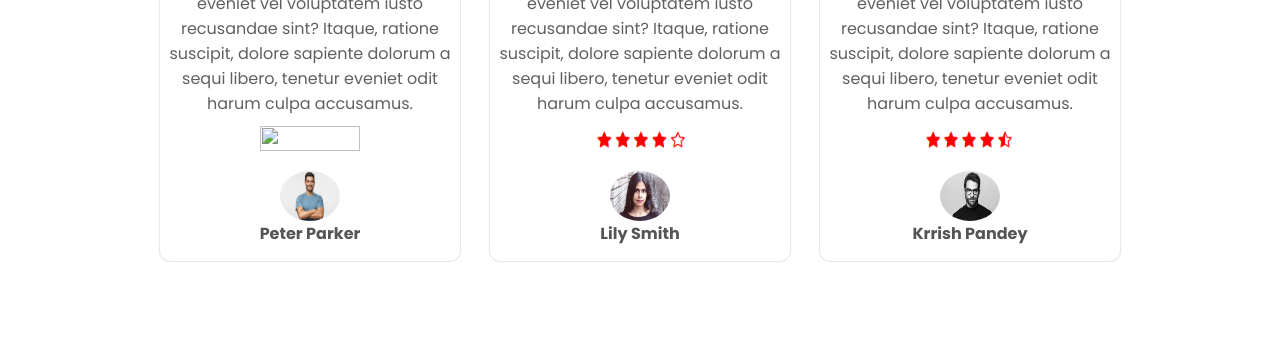
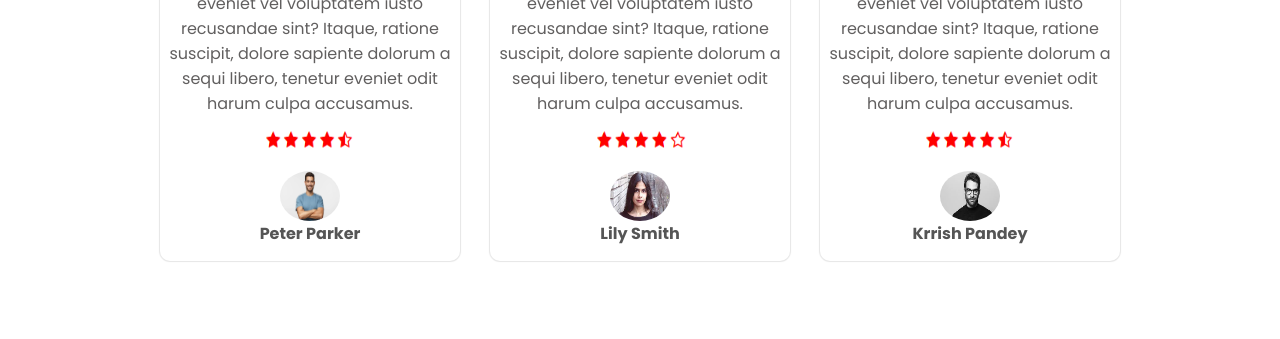
Before and after one commit to krrishpandey/ecomm, a plain HTML site: page index.html in a window 1280 px wide. Shown: the part 3860-4199 px from the top of the page. Drawn offline with Linux system fonts and the light colour scheme; the site is published under a folder, as on GitHub Pages, so addresses that start at the root find nothing.

Commit message:
Update index.html

```diff
--- a/index.html
+++ b/index.html
@@ -186,7 +186,7 @@
             <div class="review1">
                 <img class="quote"src="images/quote-left-solid-full.svg">
                 <p class="head2w lorem" >Lorem ipsum dolor sit amet consectetur adipisicing elit. Est eveniet vel voluptatem iusto recusandae sint? Itaque, ratione suscipit, dolore sapiente dolorum a sequi libero, tenetur eveniet odit harum culpa accusamus.</p>
-                <img class="shoe213 shoestar" src="/images/star1.png">
+                <img class="shoe213 shoestar" src="images/star1.png">
                 <img class="revp" src="images/user-1.png">
                 <p class="shoe212">Peter Parker</p>
             </div>
```
